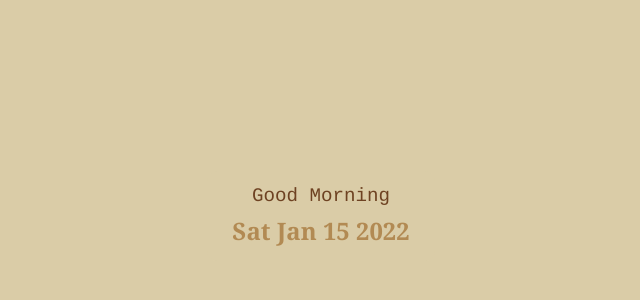
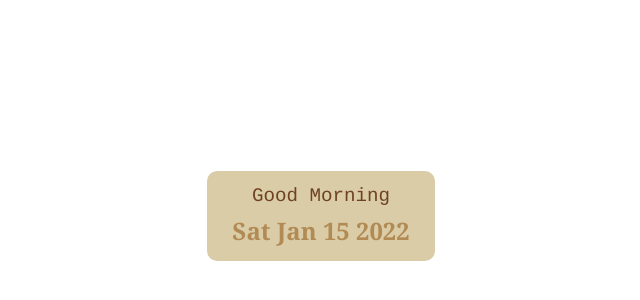
Before and after one commit to melodytaiyt/date, a plain HTML site: page index.html in a window 1280 px wide. Shown: the part 184-484 px from the top of the page, without its empty margins (319-959 px from the left). Drawn offline with Linux system fonts and the light colour scheme.

Commit message:
Update index.html

```diff
--- a/index.html
+++ b/index.html
@@ -11,7 +11,6 @@
         /*CSS RESETS*/
 
 body{
-    background-color: #dacca7;
     line-height: 1.6;
 
 }
```
